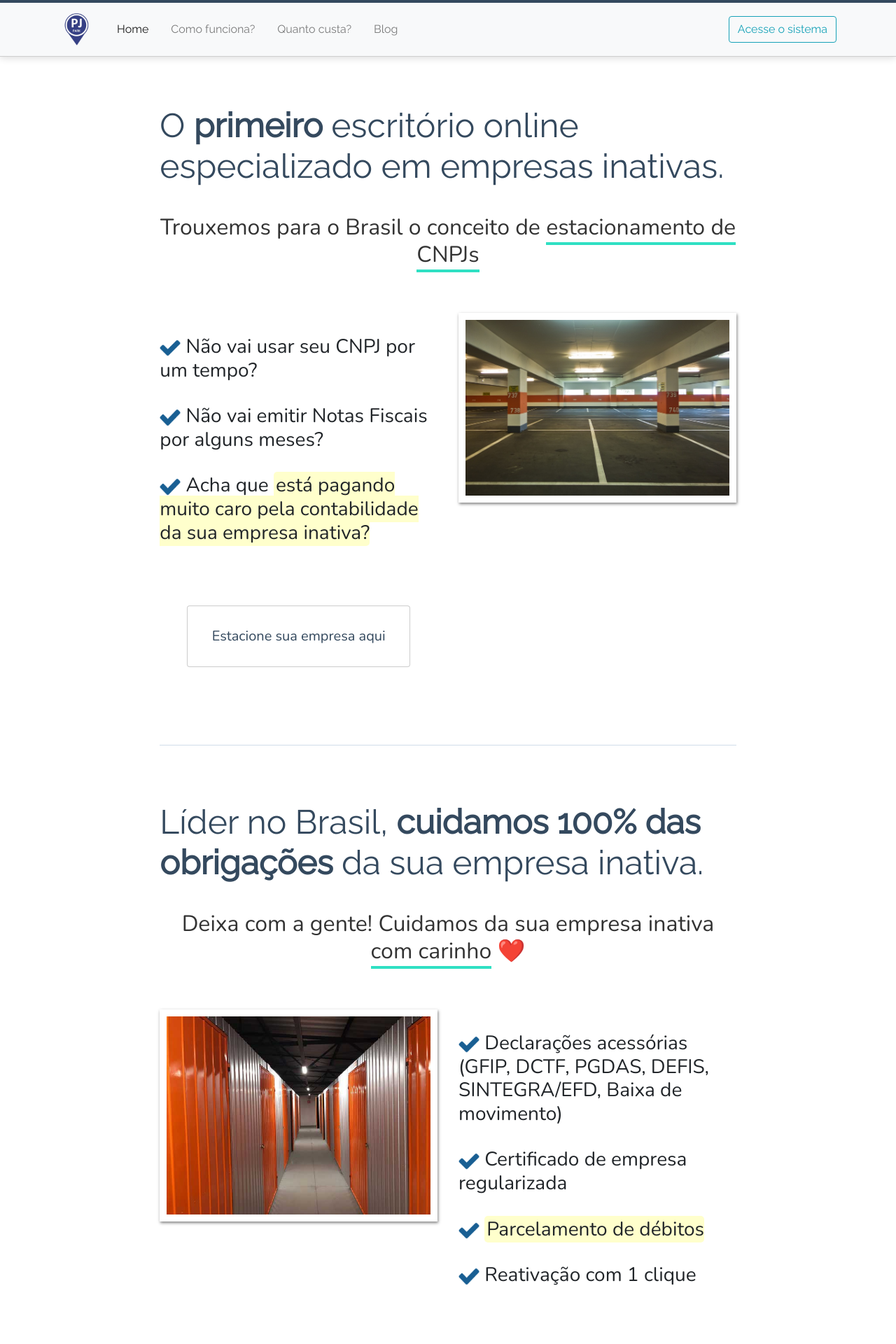
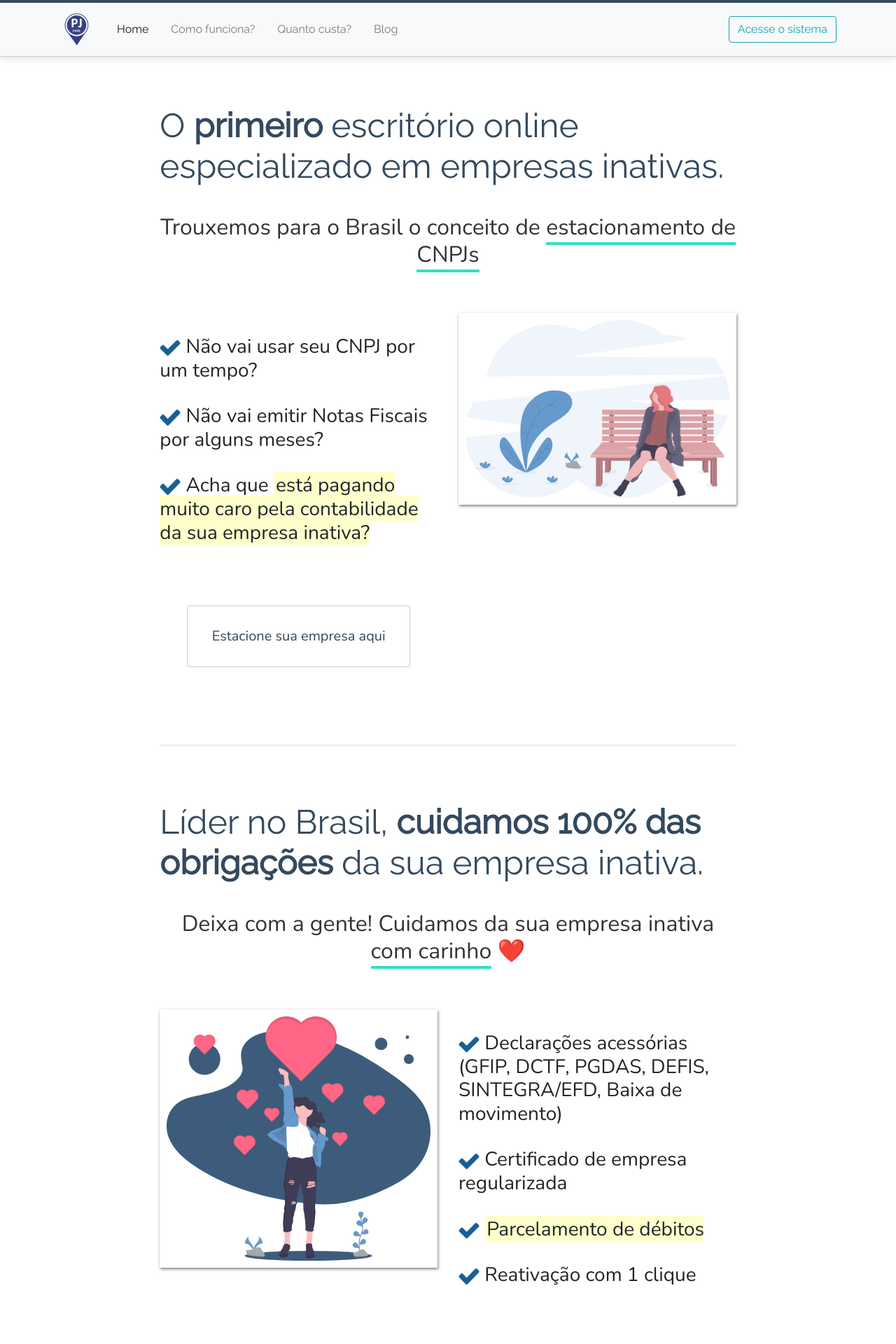
Before and after one commit to dakoctba/pjpark.github.io, a Jekyll site: the page built from index.html, in a window 1280 px wide. Shown: the top 1920 px of the page at 70% size. Built offline with Jekyll 4.4.1, drawn with Linux system fonts in a browser that asks for light colours.

Commit message:
Update index.html

```diff
--- a/index.html
+++ b/index.html
@@ -25,7 +25,7 @@ layout: page
     </div>
     <div class="d-none d-sm-block col-md">
       <div class="boxshadow">
-        <img src="/assets/images/fotos/estacionamento.jpg" class="img-fluid">
+        <img src="/assets/images/svg/thoughts.svg" class="img-fluid">
       </div>
     </div>
   </div>
@@ -41,7 +41,7 @@ layout: page
   <div class="row">
     <div class="d-none d-sm-block col-md">
       <div class="boxshadow">
-        <img src="/assets/images/fotos/storage-1.jpg" class="img-fluid">
+        <img src="/assets/images/svg/super_thank_you.svg" class="img-fluid">
       </div>
     </div>
     <div class="col-md">
```
